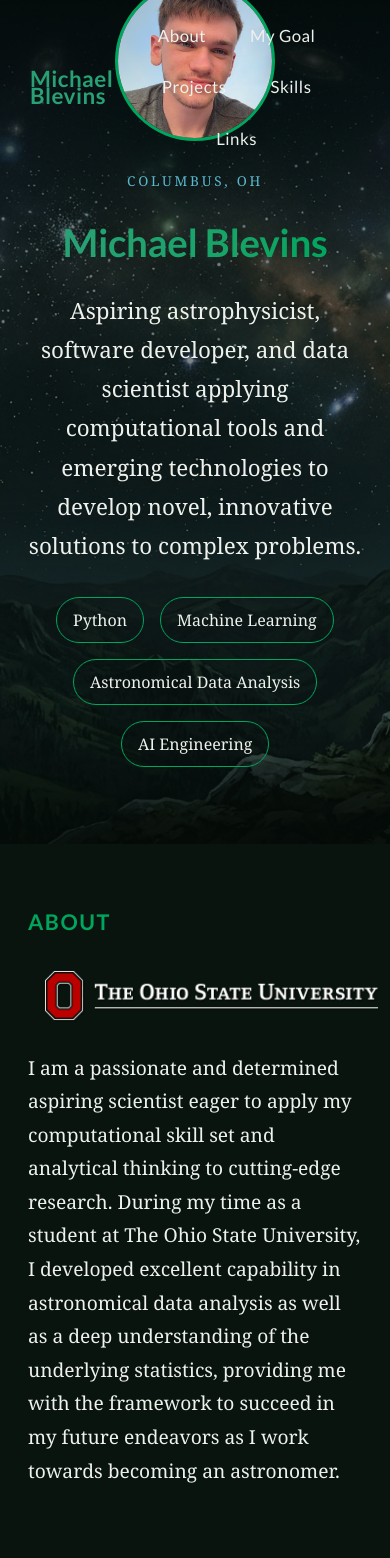
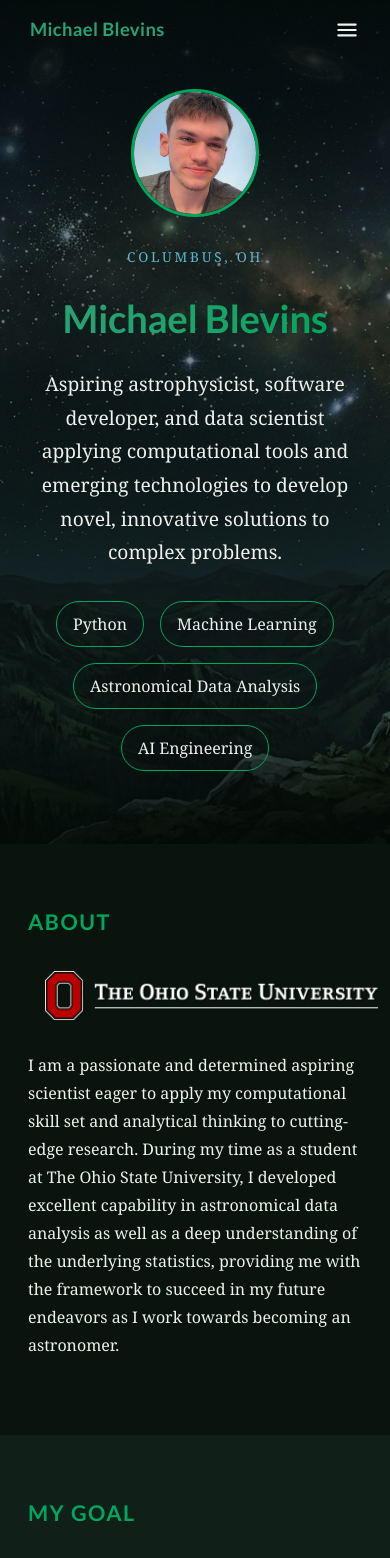
Before and after one commit to michaelhfblevins/michaelhfblevins.github.io, a Next.js app: page / in a window 390 px wide. Shown: the top 1558 px of the page. Built offline with nearby package versions, Linux system fonts and the light colour scheme.

Commit message:
Fix mobile formatting - Add dropdown menu for mobile - Fix hero profile image placement on mobile - Scale down text sizes on mobile

```diff
--- a/src/components/Goal.tsx
+++ b/src/components/Goal.tsx
@@ -2,10 +2,10 @@ import { wrap, section, heading2, goalSteps } from "@/lib/data";
 
 /* Define Goal classes */
 const highlight = "mb-8 rounded-r-lg border-l-[3px] border-l-accent py-5 px-7"
-const highlight_p = "mb-0 text-[1.2rem] text-ink"
-const section_subtitle = "mb-4 font-heading text-[1.3rem] font-semibold tracking-[0.04em] text-accent-2 sm:text-[1.3rem]"
+const highlight_p = "mb-0 text-[1rem] sm:text-[1.2rem] text-ink"
+const section_subtitle = "mb-4 font-heading text-[1.25rem] sm:text-[1.3rem] font-semibold tracking-[0.04em] text-accent-2 sm:text-[1.3rem]"
 const step_list = "list-none grid gap-3"
-const step_list_li = "relative pl-[26px] text-[1.2rem] text-ink before:content-['—'] before:absolute before:left-0 before:text-accent"
+const step_list_li = "relative pl-[26px] text-[1rem] sm:text-[1.2rem] text-ink before:content-['—'] before:absolute before:left-0 before:text-accent"
 
 export default function Goal() {
   return (
--- a/src/components/Header.tsx
+++ b/src/components/Header.tsx
@@ -6,14 +6,21 @@ import { navLinks } from "@/lib/data";
 /* Define Header classes */
 const site_header = "fixed inset-x-0 top-0 z-50 border-b transition-colors duration-300"
 const header_inner = "grid grid-cols-[1fr_auto_1fr] items-center mx-auto max-w-[1380px] w-full gap-x-[30px] gap-y-3 px-[30px] py-[17px]"
-const wordmark = "justify-self-start font-heading text-[1.4rem] leading-[0.75] font-bold tracking-[0.02em] text-[#28a175] hover:text-accent-2"
-const top_nav = "col-start-2 flex flex-wrap justify-center gap-y-3 gap-x-10"
+const wordmark = "justify-self-start font-heading text-[1.15rem] sm:text-[1.4rem] leading-[0.75] font-bold tracking-[0.02em] text-[#28a175] hover:text-accent-2"
+const top_nav = "col-start-2 hidden flex-wrap justify-center gap-y-3 gap-x-10 sm:flex"
 const nav_link = "border-b-2 border-transparent text-ink hover:text-accent px-0.5 py-1 font-heading text-[1.05rem] leading-[1.75] tracking-[0.03em]"
 
+/* Define mobile navigation classes */
+const mobile_menu_button = "col-start-3 justify-self-end sm:hidden text-ink hover:text-accent"
+const mobile_dropdown = "absolute inset-x-0 top-full flex flex-col z-50 bg-canvas/90 backdrop-blur-sm sm:hidden"
+const mobile_link = "px-[30px] py-3 font-heading text-[1rem] tracking-[0.03em]"
+
 export default function Header() {
-  const [activeId, setActiveId] = useState<string>("");
   const [scrolled, setScrolled] = useState(false);
+  const [mobileOpen, setMobileOpen] = useState(false);
+  // const [activeId, setActiveId] = useState<string>("");
 
+  /* Color and underline Active Nav Link
   useEffect(() => {
     const sections = document.querySelectorAll("main section[id]");
 
@@ -31,6 +38,7 @@ export default function Header() {
     sections.forEach((s) => spy.observe(s));
     return () => spy.disconnect();
   }, []);
+  */
 
   useEffect(() => {
     const onScroll = () => setScrolled(window.scrollY > 10);
@@ -58,7 +66,7 @@ export default function Header() {
           className={top_nav}
         >
           {navLinks.map((link) => {
-            const isActive = activeId === link.href.slice(1);
+            // const isActive = activeId === link.href.slice(1);
             return (
               <a
                 key={link.href}
@@ -70,7 +78,39 @@ export default function Header() {
             );
           })}
         </nav>
+        <button
+          type="button"
+          aria-label="Toggle navigation menu"
+          aria-expanded={mobileOpen}
+          onClick={() => setMobileOpen((open) => !open)}
+          className={mobile_menu_button}
+        >
+          <svg width="26" height="26" viewBox="0 0 24 24" fill="none" stroke="currentColor" strokeWidth="2">
+            {mobileOpen ? (
+              <path d="M6 6l12 12M18 6L6 18" strokeLinecap="round" />
+            ) : (
+              <path d="M4 7h16M4 12h16M4 17h16" strokeLinecap="round" />
+            )}
+          </svg>
+        </button>
       </div>
+      {mobileOpen && (
+        <nav aria-label="Mobile section navigation" className={mobile_dropdown}>
+          {navLinks.map((link) => {
+            // const isActive = activeId === link.href.slice(1);
+            return (
+              <a
+                key={link.href}
+                href={link.href}
+                onClick={() => setMobileOpen(false)}
+                className={`${mobile_link}`}
+              >
+                {link.label}
+              </a>
+            );
+          })}
+        </nav>
+      )}
     </header>
   );
 }
--- a/src/components/Hero.tsx
+++ b/src/components/Hero.tsx
@@ -2,12 +2,12 @@ import Image from "next/image";
 import { wrap, heading1, tags } from "@/lib/data";
 
 /* Define Hero classes */
-const hero_wrap = "relative z-10 mx-auto flex flex-col items-center gap-7 px-7 text-center"
+const hero_wrap = "relative z-10 mx-auto flex flex-col items-center gap-7 px-7 text-center pt-4 sm:pt-0"
 const hero_section = "relative overflow-hidden flex items-center justify-center size-full min-h-dvh"
 const hero_bg = "absolute inset-0 z-0 bg-cover bg-center opacity-50"
-const hero_profile = "-mt-24 h-40 w-40 flex-shrink-0 rounded-full border-[3px] border-accent object-cover"
+const hero_profile = "mt-0 sm:-mt-24 size-32 sm:size-40 flex-shrink-0 rounded-full border-[3px] border-accent object-cover"
 const eyebrow = "text-[0.85rem] leading-[1.75] uppercase tracking-[0.2em] text-eyebrow"
-const dek = "mb-8 max-w-[60ch] text-[1.4rem] leading-[1.75] text-ink"
+const dek = "mb-8 max-w-[60ch] text-[1.2rem] sm:text-[1.4rem] leading-[1.75] text-ink"
 const tag_row = "flex flex-wrap justify-center gap-4"
 const tag_button = "animate-pulse-pop rounded-full border-[1.5px] border-accent px-4 py-2 text-[1rem] leading-[1.75] text-ink"
 
--- a/src/lib/data.ts
+++ b/src/lib/data.ts
@@ -66,6 +66,6 @@ export const section = "py-15 sm:py-21"
 
 export const heading1 = "font-heading text-[2.4rem] font-bold leading-[1.1] tracking-[-0.3px] bg-gradient-to-r from-[#28a175] to-accent bg-clip-text text-transparent sm:text-[3.6rem]"
 
-export const heading2 = "mb-7 font-heading text-[1.35rem] uppercase font-semibold tracking-[0.07em] text-accent sm:text-[1.35rem]"
+export const heading2 = "mb-7 font-heading text-[1.35rem] uppercase font-semibold tracking-[0.07em] text-accent"
 
-export const text_p = "mb-4 max-w-[109ch] text-[1.2rem] leading-[1.75] text-ink"
+export const text_p = "mb-4 max-w-[109ch] text-[1rem] sm:text-[1.2rem] leading-[1.75] text-ink"
```
